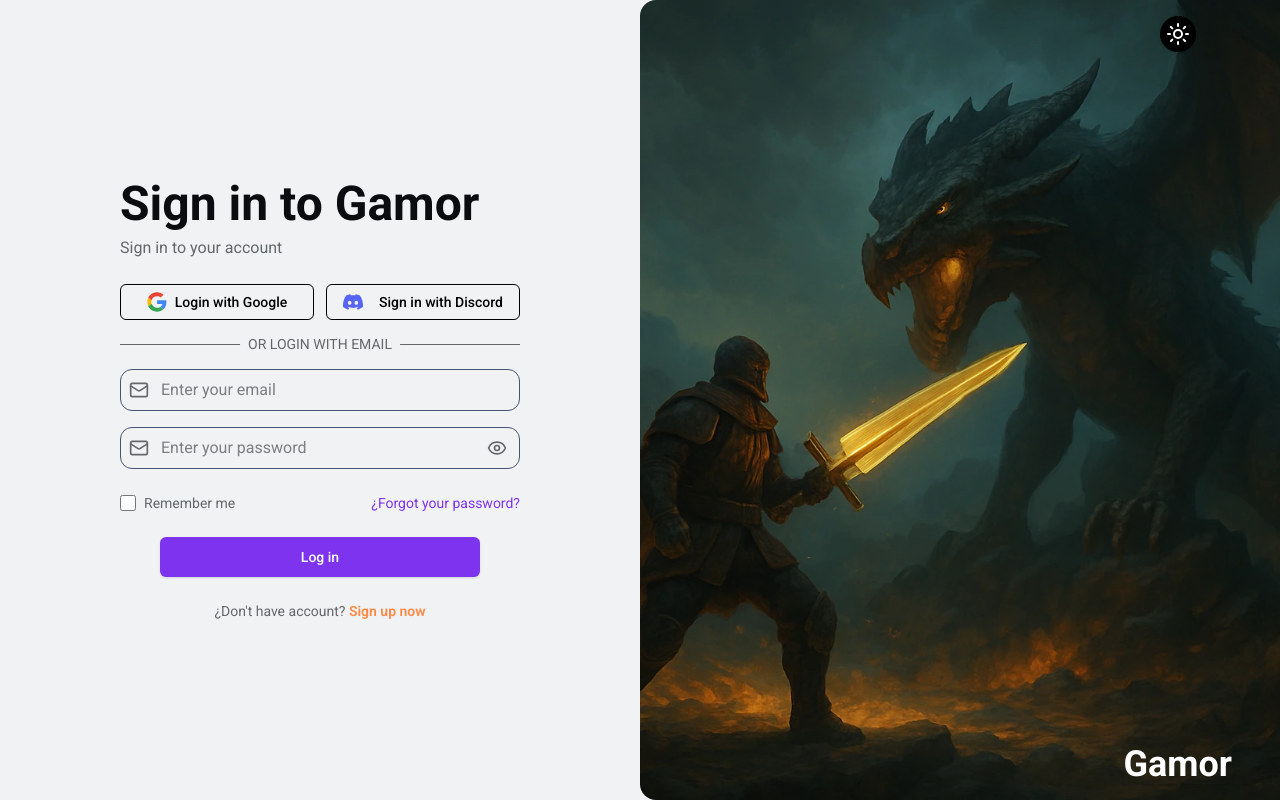
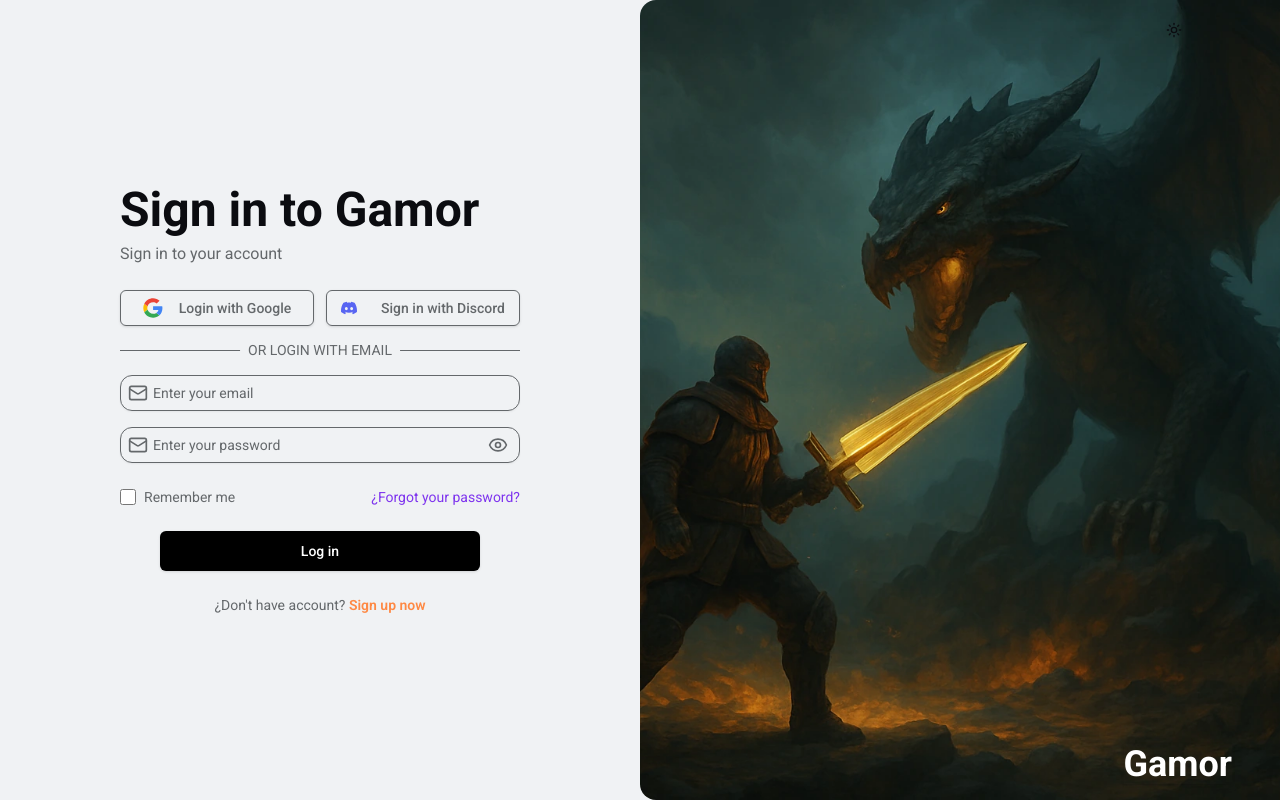
Before and after one commit to jojoboomer/tt-gamor, a React (Vite) app: page /login in a window 1280 px wide. Built offline with nearby package versions, Linux system fonts and the light colour scheme.

Commit message:
refactor: update Button and Input components for improved styling and structure

```diff
--- a/src/components/ui/buttom.tsx
+++ b/src/components/ui/buttom.tsx
@@ -2,116 +2,33 @@
 import { cva } from "class-variance-authority";
 
 const buttonVariants = cva(
-  "inline-flex items-center justify-center whitespace-nowrap rounded-md text-sm font-medium transition-colors focus-visible:outline-none focus-visible:ring-1 focus-visible:ring-ring disabled:pointer-events-none disabled:opacity-50",
+  "inline-flex items-center justify-center gap-2 whitespace-nowrap rounded-md text-sm font-medium transition-all disabled:pointer-events-none disabled:opacity-50 [&_svg]:pointer-events-none [&_svg:not([class*='size-'])]:size-4 shrink-0 [&_svg]:shrink-0 outline-none focus-visible:border-ring focus-visible:ring-ring/50 focus-visible:ring-[3px] aria-invalid:ring-destructive/20 dark:aria-invalid:ring-destructive/40 aria-invalid:border-destructive",
   {
     variants: {
       variant: {
-        default: "",
-        outline: "bg-transparent border",
-        ghost: "hover:bg-black/10 dark:hover:bg-white/10",
-        link: "underline-offset-4 hover:underline",
-        icon: "rounded-full",
-      },
-      color: {
-        default: "text-black dark:text-white",
-        primary: "text-primary",
-        accent: "text-accent",
+        default:
+          "hover:bg-black/80 bg-black text-white dark:hover:bg-white/80 dark:bg-white dark:text-black shadow",
+        outline:
+          "border bg-transparent shadow",
+        primary:
+          "bg-primary text-white hover:bg-primary/70 shadow ",
+        text:
+          "hover:text-text/70 text-text !px-1",
+        link: "text-primary underline-offset-4 hover:underline",
       },
       size: {
-        sm: "h-8 px-3 text-xs",
-        md: "h-9 px-4 py-2",
-        lg: "h-10 px-8",
+        sm: "h-8 rounded-md gap-1.5 px-3",
+        md: "h-9 px-4 py-2 ",
+        lg: "h-10 rounded-md px-6 ",
         icon: "size-9",
       },
     },
-    compoundVariants: [
-      // Default
-      {
-        variant: "default",
-        color: "default",
-        class: "hover:bg-black/80 bg-black text-white dark:hover:bg-white/80 dark:bg-white dark:text-black shadow ",
-      },
-      {
-        variant: "default",
-        color: "primary",
-        class: "hover:bg-primary/80 bg-primary text-white shadow ",
-      },
-      {
-        variant: "default",
-        color: "accent",
-        class: "hover:bg-accent/80 bg-accent text-black shadow ",
-      },
-      // Outline
-      {
-        variant: "outline",
-        color: "default",
-        class: "hover:text-black/80 text-black dark:hover:text-white/80 dark:text-white",
-      },
-      {
-        variant: "outline",
-        color: "primary",
-        class: "hover:text-primary/80 text-primary",
-      },
-      {
-        variant: "outline",
-        color: "accent",
-        class: "hover:opacity-80 text-accent",
-      },
-      // Ghost
-      {
-        variant: "ghost",
-        color: "default",
-        class: "",
-      },
-      {
-        variant: "ghost",
-        color: "primary",
-        class: "text-primary hover:bg-primary/10",
-      },
-      {
-        variant: "ghost",
-        color: "accent",
-        class: "text-accent hover:bg-accent/10",
-      },
-      // Links
-      {
-        variant: "link",
-        color: "default",
-        class: "text-black dark:text-white",
-      },
-      {
-        variant: "link",
-        color: "primary",
-        class: "text-blue-600",
-      },
-      {
-        variant: "link",
-        color: "accent",
-        class: "text-green-600",
-      },
-      // Icon
-      {
-        variant: "icon",
-        color: "default",
-        class: "hover:bg-black/80 bg-black text-white dark:hover:bg-white/80 dark:bg-white dark:text-black shadow ",
-      },
-      {
-        variant: "icon",
-        color: "primary",
-        class: "hover:bg-primary/80 bg-primary text-white shadow ",
-      },
-      {
-        variant: "icon",
-        color: "accent",
-        class: "hover:bg-accent/80 bg-accent text-black shadow ",
-      },
-    ],
+
     defaultVariants: {
       variant: "default",
-      color: "default",
       size: "md",
     },
-  },
+  }
 )
 
 interface Props extends React.ComponentProps<"button"> {
@@ -125,7 +42,6 @@
 const Button = ({
   children,
   variant = "default",
-  color = "default",
   size = "md",
   className,
   ...props
@@ -134,7 +50,7 @@
   return (
     <button
       className={cn(
-        buttonVariants({ variant, color, size, className }),
+        buttonVariants({ size, variant, className }),
         className
       )}
       {...props}
--- a/src/components/ui/input.tsx
+++ b/src/components/ui/input.tsx
@@ -2,7 +2,6 @@
 import type React from "react";
 
 interface Props extends React.ComponentProps<"input"> {
-  id: string;
   label?: string;
   leftChildren?: React.ReactNode;
   rightChildren?: React.ReactNode;
@@ -10,40 +9,31 @@
   error?: boolean;
 }
 
-const Input = ({
-  id,
+function Input({
   label,
+  className,
   leftChildren,
   rightChildren,
-  className,
   error,
   ...props
-}: Props) => {
-  const baseClasses = `relative group flex gap-2 items-center w-full border py-2 bg-background text-text rounded-xl
-
-  ${
-    error
-      ? "border-red-500 focus:ring-red-500"
-      : "border-slate-600 hover:border-slate-500"
-  }`;
-
+}: Props) {
   return (
-    <label htmlFor={id}>
-      {label && (
-        <span className="text-sm font-medium text-text-secondary">
-          {label}
-        </span>
-      )}
-
-      <div className={cn(baseClasses, className)}>
+    <div className="relative flex w-full items-center">
       <div className="absolute inset-y-0 left-0 pl-2 flex items-center ">
         {leftChildren}
       </div>
       <input
-          id={id}
         className={cn(
-            'flex-1 !bg-transparent ',
-            `${leftChildren ? "pl-10" : ""} ${rightChildren ? "pr-10" : ""}`
+          `placeholder:text-text-secondary flex h-9 w-full min-w-0 rounded-xl
+         border bg-transparent px-2 py-1 text-base shadow-xs transition-[color,box-shadow] outline-none
+         disabled:pointer-events-none disabled:cursor-not-allowed disabled:opacity-50 md:text-sm
+        focus-visible:border-primary focus-visible:ring-primary/50 focus-visible:ring-[1px]`,
+          error
+            ? "border-warning focus:ring-warning/70"
+            : "border-text-secondary hover:border-text-secondary/70",
+          leftChildren && "pl-8",
+          rightChildren && "pr-8",
+          className
         )}
         {...props}
       />
@@ -51,8 +41,7 @@
         {rightChildren}
       </div>
     </div>
-    </label>
   );
-};
+}
 
 export default Input;
--- a/src/components/ui/types.d.ts
+++ b/src/components/ui/types.d.ts
@@ -1,5 +1,5 @@
 type colorVariants = "default" | "primary" | "accent" ;
 
-type buttonVariants = "default" | "outline" | "ghost" | "link" | "icon";
+type buttonVariants = "default" | "outline" | "primary" | "text" | "link" ;
 
 type sizeVariants = "sm" | "md" | "lg" | "icon";
```
Lines whose indentation alone changed are shown as unchanged.
